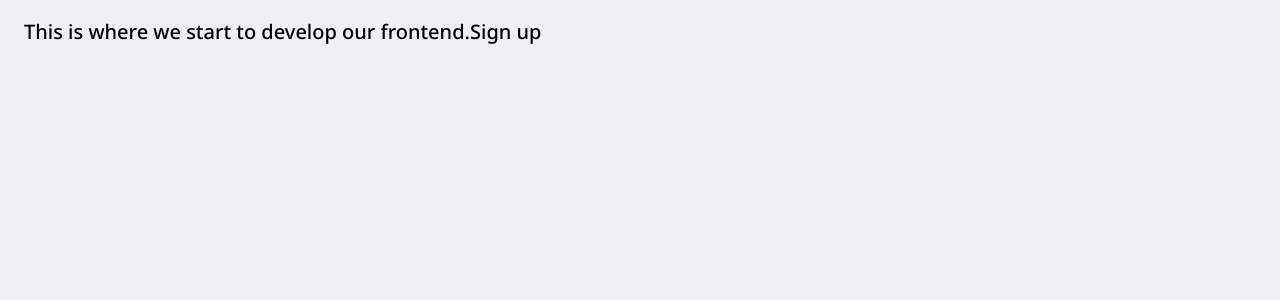
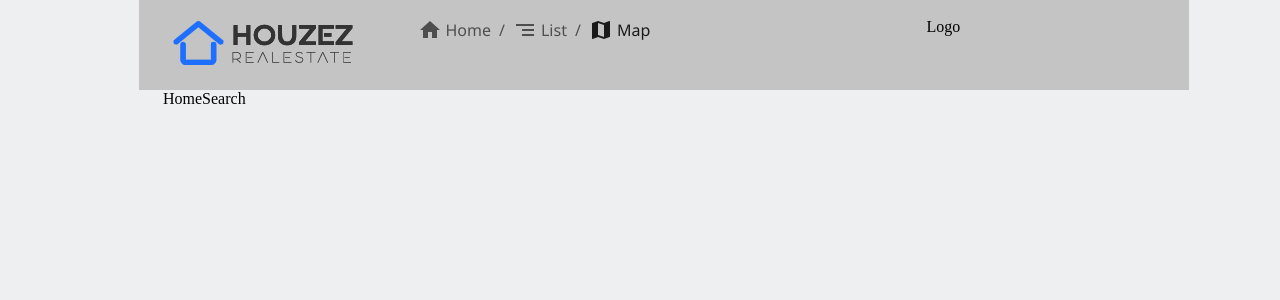
Before and after one commit to HouzezProject/houzez-app, a Next.js app: page / in a window 1280 px wide. Shown: the top 300 px of the page. Built offline with nearby package versions, Linux system fonts and the light colour scheme.

Commit message:
Create index

```diff
--- /dev/null
+++ b/src/components/Home/Header.tsx
@@ -0,0 +1,68 @@
+import styled from "@emotion/styled";
+import { Breadcrumbs, Container, Grid, Link, Typography } from "@mui/material";
+import React from "react";
+import theme from "../../styles/theme";
+import Image from "next/image";
+import LogoImg from "../../assets/logo/logo_black_200.png";
+import HomeIcon from "@mui/icons-material/Home";
+import SegmentIcon from "@mui/icons-material/Segment";
+import MapIcon from "@mui/icons-material/Map";
+
+const {
+  palette: {
+    secondary: { main }
+  }
+} = theme;
+
+const HeaderContainer = styled(Container)({
+  width: "1050px",
+  height: "90px",
+  display: "flex",
+  alignItems: "center",
+  justifyContent: "center",
+  backgroundColor: main
+});
+
+const Header = () => {
+  const handleClick = (event: React.MouseEvent<HTMLDivElement, MouseEvent>) => {
+    event.preventDefault();
+    console.info("You clicked a breadcrumb.");
+  };
+  return (
+    <HeaderContainer>
+      <Grid container spacing={2}>
+        <Grid item xs={3}>
+          <Image src={LogoImg} alt="Houzez" width="200px" height="50px" />
+        </Grid>
+        <Grid item xs={6}>
+          <div role="presentation" onClick={handleClick}>
+            <Breadcrumbs aria-label="breadcrumb">
+              <Link underline="hover" sx={{ display: "flex", alignItems: "center" }} color="inherit" href="/">
+                <HomeIcon sx={{ mr: 0.5 }} />
+                Home
+              </Link>
+              <Link
+                underline="hover"
+                sx={{ display: "flex", alignItems: "center" }}
+                color="inherit"
+                href="/material-ui/getting-started/installation/"
+              >
+                <SegmentIcon sx={{ mr: 0.5 }} />
+                List
+              </Link>
+              <Typography sx={{ display: "flex", alignItems: "center" }} color="text.primary">
+                <MapIcon sx={{ mr: 0.5 }} />
+                Map
+              </Typography>
+            </Breadcrumbs>
+          </div>
+        </Grid>
+        <Grid item xs={3}>
+          Logo
+        </Grid>
+      </Grid>
+    </HeaderContainer>
+  );
+};
+
+export default Header;
--- /dev/null
+++ b/src/components/Home/Home.tsx
@@ -0,0 +1,38 @@
+import styled from "@emotion/styled";
+import { Box, Container } from "@mui/material";
+import React from "react";
+import theme from "../../styles/theme";
+import Header from "./Header";
+import HomeSearch from "./HomeSearch";
+
+const {
+  palette: {
+    background: { default: background }
+  }
+} = theme;
+
+const HomeBody = styled(Box)({
+  width: "100%",
+  height: "100vh",
+  display: "flex",
+  alignItems: "start",
+  justifyContent: "center",
+  backgroundColor: background
+});
+
+const HomeContainer = styled(Container)({
+  width: "1050px"
+});
+
+const Home = () => {
+  return (
+    <HomeBody>
+      <HomeContainer>
+        <Header />
+        <HomeSearch />
+      </HomeContainer>
+    </HomeBody>
+  );
+};
+
+export default Home;
--- /dev/null
+++ b/src/components/Home/HomeSearch.tsx
@@ -0,0 +1,17 @@
+import styled from "@emotion/styled";
+import { Box, Container } from "@mui/material";
+import React from "react";
+
+const HomeSearchContainer = styled(Container)({
+  width: "1050px"
+});
+
+const HomeSearch = () => {
+  return (
+    <HomeSearchContainer>
+      <Box>HomeSearch</Box>
+    </HomeSearchContainer>
+  );
+};
+
+export default HomeSearch;
--- /dev/null
+++ b/src/components/Home/index.tsx
@@ -0,0 +1 @@
+export { default } from "./Home";
--- a/src/pages/index.tsx
+++ b/src/pages/index.tsx
@@ -1,16 +1,8 @@
 import type { NextPage } from "next";
-import { DialogTitle } from "@mui/material";
-import Link from "next/link";
+import Home from "../components/Home";
 
-const Home: NextPage = () => {
-  return (
-    <DialogTitle>
-      This is where we start to develop our frontend.
-      <Link href="/signup">
-        <a>Sign up</a>
-      </Link>
-    </DialogTitle>
-  );
+const HomePage: NextPage = () => {
+  return <Home />;
 };
 
-export default Home;
+export default HomePage;
```
